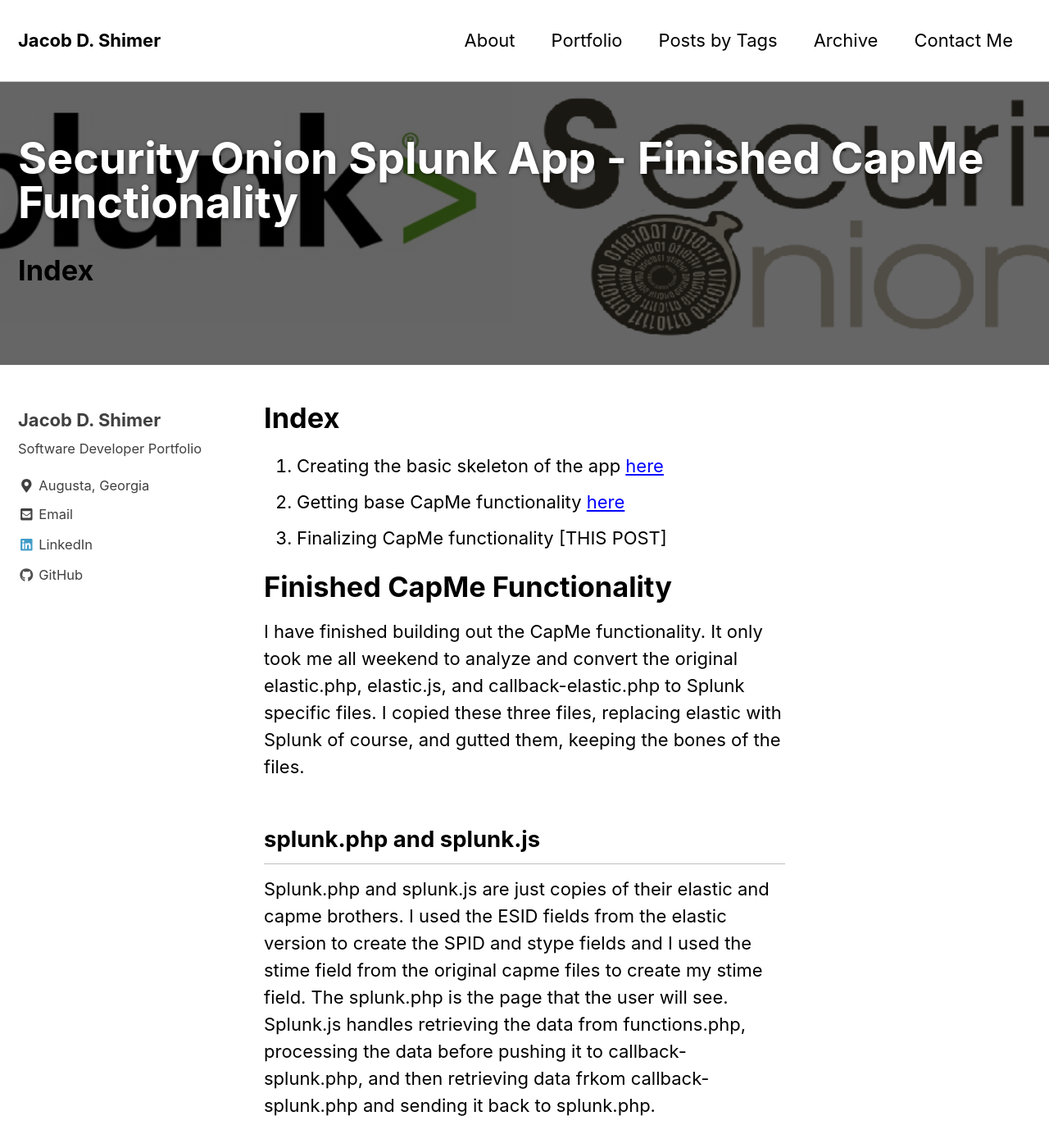
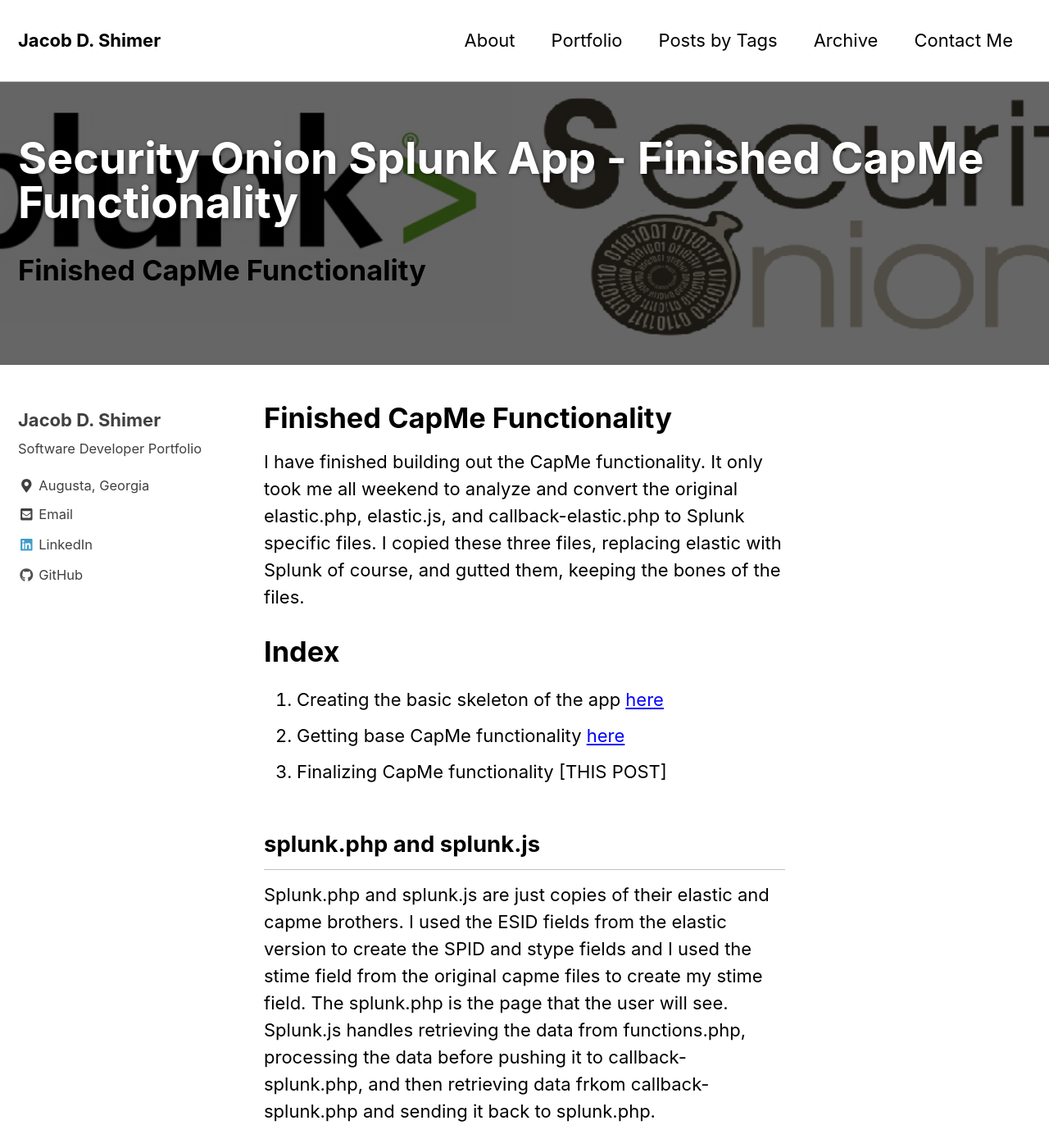
Before and after one commit to jacobdshimer/jacobdshimer.github.io, a Jekyll site: the page built from _posts/2018-09-05-security-onion-app-capme-finished.md, in a window 1280 px wide and 1400 px high. Shown: the whole window at 82% size. Built offline with Jekyll 4.4.1, drawn with Linux system fonts in a browser that asks for light colours; nearby versions of some CDN libraries.

Commit message:
Update 2018-09-05-security-onion-app-capme-finished.md

```diff
--- a/_posts/2018-09-05-security-onion-app-capme-finished.md
+++ b/_posts/2018-09-05-security-onion-app-capme-finished.md
@@ -8,15 +8,16 @@
   overlay_color: "#000"
   overlay_filter: 0.6
 ---
+
+# Finished CapMe Functionality
+
+I have finished building out the CapMe functionality.  It only took me all weekend to analyze and convert the original elastic.php, elastic.js, and callback-elastic.php to Splunk specific files.  I copied these three files, replacing elastic with Splunk of course, and gutted them, keeping the bones of the files.
+
 # Index
 
 1. Creating the basic skeleton of the app [here]({{site.baseurl}}{% post_url 2018-08-22-security-onion-app-first-post %})
 2. Getting base CapMe functionality [here]({{site.baseurl}}{% post_url 2018-08-31-security-onion-app-capme %})
 3. Finalizing CapMe functionality [THIS POST]
-
-# Finished CapMe Functionality
-
-I have finished building out the CapMe functionality.  It only took me all weekend to analyze and convert the original elastic.php, elastic.js, and callback-elastic.php to Splunk specific files.  I copied these three files, replacing elastic with Splunk of course, and gutted them, keeping the bones of the files.
 
 ## splunk.php and splunk.js
 
```
